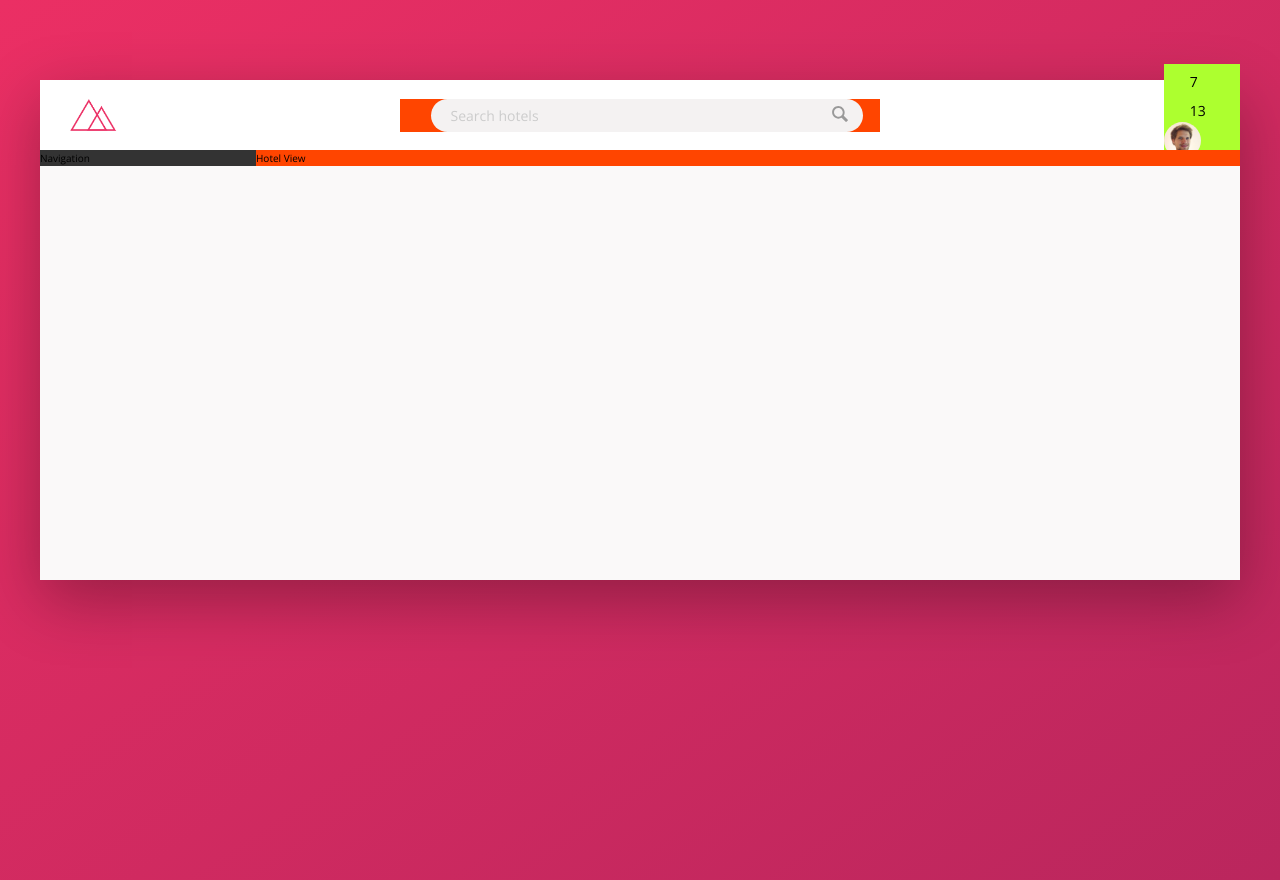
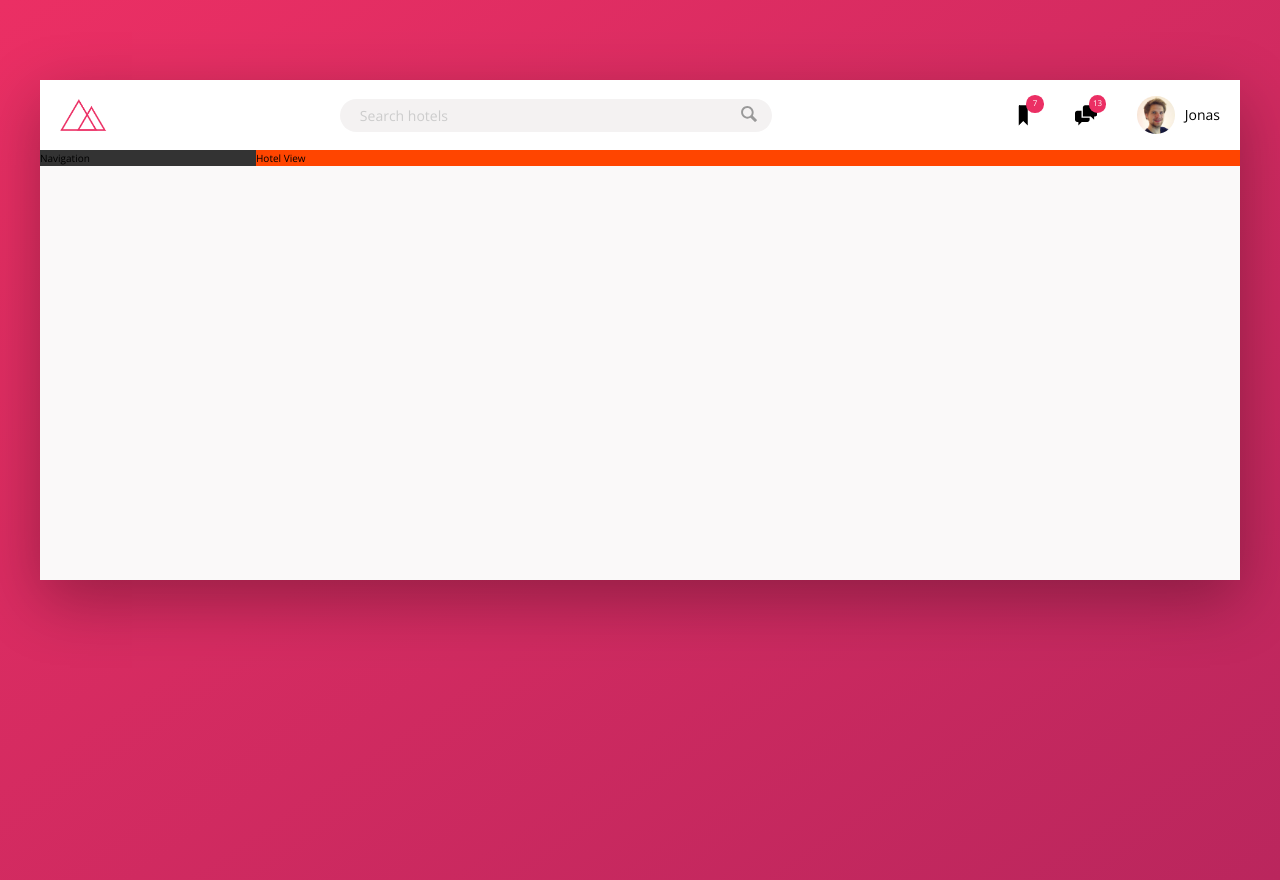
Before and after one commit to rmneves92/trillo, a website: page index.html in a window 1280 px wide. Drawn offline with nearby package versions, Linux system fonts and the light colour scheme.

Commit message:
format user navigation

```diff
--- a/index.html
+++ b/index.html
@@ -26,14 +26,14 @@
         <nav class="user-nav">
           <div class="user-nav__icon-box">
             <svg class="user-nav__icon">
-              <use xlin:href="img/sprite.svg#icon-bookmark" />
+              <use xlink:href="img/sprite.svg#icon-bookmark" />
             </svg>
             <span class="user-nav__notification">7</span>
           </div>
 
           <div class="user-nav__icon-box">
             <svg class="user-nav__icon">
-              <use xlin:href="img/sprite.svg#icon-chat" />
+              <use xlink:href="img/sprite.svg#icon-chat" />
             </svg>
             <span class="user-nav__notification">13</span>
           </div>
--- a/sass/_components.scss
+++ b/sass/_components.scss
@@ -2,13 +2,12 @@
 // LOGO
 .logo {
   height: 3.25rem;
-  margin-left: 3rem;
+  margin-left: 2rem;
 }
 
 ///////////////////////////////////////////////////////////////////////////
 // SEARCH
 .search {
-  background-color: orangered;
   flex: 0 0 40%;
 
   display: flex;
@@ -66,28 +65,52 @@
 ///////////////////////////////////////////////////////////////////////////
 // USER NAVIGATION
 .user-nav {
-  background-color: greenyellow;
+  align-self: stretch;
 
-  //   display: flex;
+  display: flex;
+  align-items: center;
+
+  & > * {
+    padding: 0 2rem;
+    cursor: pointer;
+    height: 100%;
+    display: flex;
+    align-items: center;
+  }
+
+  & > *:hover {
+    background-color: var(--color-grey-light-2);
+  }
+
   &__icon-box {
+    position: relative;
   }
 
   &__icon {
     height: 2.25rem;
     width: 2.25rem;
+    fill: var(--color-grey-dark-2);
   }
 
   &__notification {
-  }
+    font-size: 0.8rem;
+    height: 1.75rem;
+    width: 1.75rem;
+    border-radius: 50%;
+    background-color: var(--color-primary);
+    color: #fff;
+    position: absolute;
+    top: 1.5rem;
+    right: 1.1rem;
 
-  &__user {
+    display: flex;
+    justify-content: center;
+    align-items: center;
   }
 
   &__user-photo {
     height: 3.75rem;
     border-radius: 50%;
-  }
-
-  &__user-name {
+    margin-right: 1rem;
   }
 }
```
Also changed, not shown: css/style.css.
